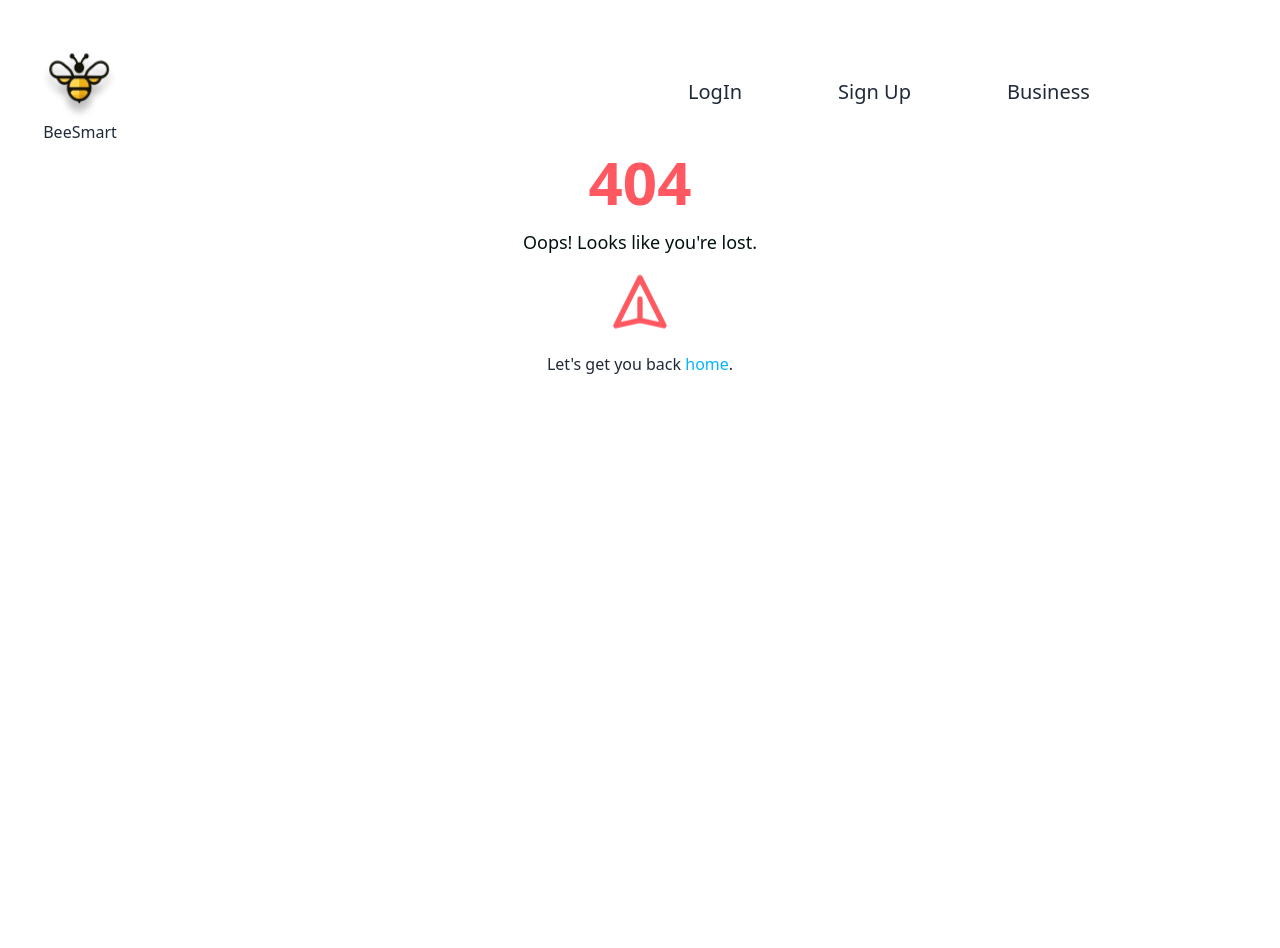
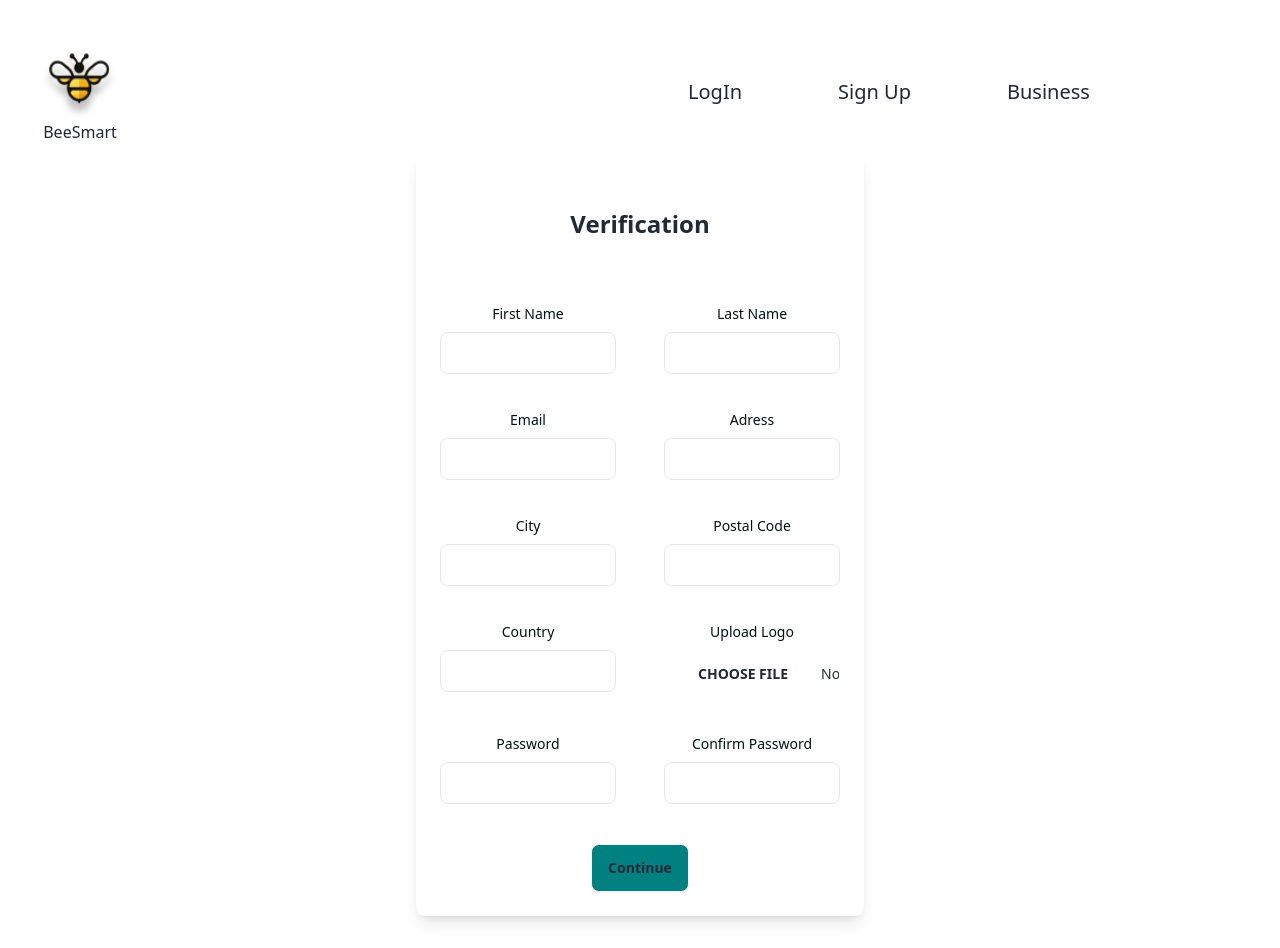
Before and after one commit to raphaelcordon/Beesmart, a React (Vite) app in the folder frontend/: page /business-signup/verification in a window 1280 px wide. Before the commit this address had no page. Before the commit the page ends 800 px from the top, so only its background shows below. Built offline with nearby package versions, Linux system fonts and the light colour scheme.

Commit message:
commit before breaks

```diff
--- /dev/null
+++ b/frontend/src/Routes/StartingPagesRoutes/SignUpStepsBusiness/VerificationSection.jsx
@@ -0,0 +1,126 @@
+import Button from "../../../Components/SmallComponents/Button";
+
+const VerificationSection = () => {
+  return (
+    <>
+      <div className="flex items-center justify-center">
+        <div className="flex xl:items-center l:items-center justify-center sm:mt-p md:mt-50p">
+          <div className="max-w-md w-full p-6 bg-base-100 rounded-lg shadow-lg">
+            <div className="text-center mb-16">
+              <h1 className="text-2xl font-semibold text-center mt-8 mb-6">Verification</h1>
+            </div>
+            <form>
+              <div className="grid sm:grid-cols-2 gap-y-7 gap-x-12">
+                <div className="mb-2">
+                  <label className="block mb-2 text-sm text-accent-content">First Name</label>
+                  <input
+                    name="name"
+                    type="text"
+                    className="w-full px-4 py-2 border rounded-lg focus:outline-none focus:ring-2 focus:ring-secondary"
+                    /* placeholder="Enter name" */
+                    required
+                  />
+                </div>
+                <div className="mb-2">
+                  <label className="block mb-2 text-sm text-accent-content">Last Name</label>
+                  <input
+                    name="lname"
+                    type="text"
+                    className="w-full px-4 py-2 border rounded-lg focus:outline-none focus:ring-2 focus:ring-secondary"
+                    /* placeholder="Enter last name" */
+                    required
+                  />
+                </div>
+                <div className="mb-2">
+                  <label className="block mb-2 text-sm text-accent-content">Email</label>
+                  <input
+                    name="email"
+                    type="email"
+                    className="w-full px-4 py-2 border rounded-lg focus:outline-none focus:ring-2 focus:ring-secondary"
+                    /* placeholder="Enter email" */
+                    /* value={email} */
+                    required
+                  />
+                </div>
+                <div className="mb-2">
+                  <label className="block mb-2 text-sm text-accent-content">Adress</label>
+                  <input
+                    name="adress"
+                    type="text"
+                    className="w-full px-4 py-2 border rounded-lg focus:outline-none focus:ring-2 focus:ring-secondary"
+                    /* placeholder="Enter mobile number" */
+                    required
+                  />
+                </div>
+                <div className="mb-2">
+                  <label className="block mb-2 text-sm text-accent-content">City</label>
+                  <input
+                    name="city"
+                    type="text"
+                    className="w-full px-4 py-2 border rounded-lg focus:outline-none focus:ring-2 focus:ring-secondary"
+                    /* placeholder="Enter City" */
+                    required
+                  />
+                </div>
+                <div className="mb-2">
+                  <label className="block mb-2 text-sm text-accent-content">Postal Code</label>
+                  <input
+                    name="postalcode"
+                    type="text"
+                    className="w-full px-4 py-2 border rounded-lg focus:outline-none focus:ring-2 focus:ring-secondary"
+                    /* placeholder="Enter Postal Code" */
+                    required
+                  />
+                </div>
+                <div className="mb-2">
+                  <label className="block mb-2 text-sm text-accent-content">Country</label>
+                  <input
+                    name="country"
+                    type="text"
+                    className="w-full px-4 py-2 border rounded-lg focus:outline-none focus:ring-2 focus:ring-secondary"
+                    /* placeholder="Enter Country" */
+                    required
+                  />
+                </div>
+                <div className="mb-2">
+                  <label className="block mb-2 text-sm text-accent-content">Upload Logo</label>
+                  <input
+                    name="logo"
+                    type="file"
+                    className="file-input file-input-ghost text-sm w-full px-4 py-2 border rounded-lg focus:outline-none focus:ring-2 focus:ring-secondary"
+                    /*   placeholder="Enter password" */
+                    required
+                  />
+                </div>
+                <div className="mb-2">
+                  <label className="block mb-2 text-sm text-accent-content">Password</label>
+                  <input
+                    name="password"
+                    type="password"
+                    className="w-full px-4 py-2 border rounded-lg focus:outline-none focus:ring-2 focus:ring-secondary"
+                    /*   placeholder="Enter password" */
+                    required
+                  />
+                </div>
+                <div className="mb-10">
+                  <label className="block mb-2 text-sm text-accent-content">Confirm Password</label>
+                  <input
+                    name="cpassword"
+                    type="password"
+                    className="w-full px-4 py-2 border rounded-lg focus:outline-none focus:ring-2 focus:ring-secondary"
+                    /* placeholder="Enter confirm password" */
+                    required
+                  />
+                </div>
+              </div>
+            </form>
+
+            <Button>Continue</Button>
+          </div>
+        </div>
+      </div>
+    </>
+  );
+};
+
+export default VerificationSection;
--- a/frontend/src/Routes/index.jsx
+++ b/frontend/src/Routes/index.jsx
@@ -6,6 +6,7 @@ import SignUpEndUser from "./StartingPagesRoutes/SignUpEndUser";
 import BusinessSignUp from "./StartingPagesRoutes/BusinessSignUp";
 import Login from "./StartingPagesRoutes/Login";
 import CongratulationsSection from "./StartingPagesRoutes/SignUpStepsBusiness/CongratulationSection";
+import VerificationSection from "./StartingPagesRoutes/SignUpStepsBusiness/VerificationSection";
 
 const Router = () => {
   return (
@@ -16,7 +17,8 @@ const Router = () => {
           <Route path="/login" element={<Login />} />
           <Route path="/private-signup" element={<SignUpEndUser />} />
           <Route path="/business-signup" element={<BusinessSignUp />} />
-          <Route path="/congratulations" element={<CongratulationsSection />} />
+          <Route path="/business-signup/congratulations" element={<CongratulationsSection />} />
+          <Route path="/business-signup/verification" element={<VerificationSection />} />
 
           <Route path="*" element={<NotFound />} />
         </Route>
```
